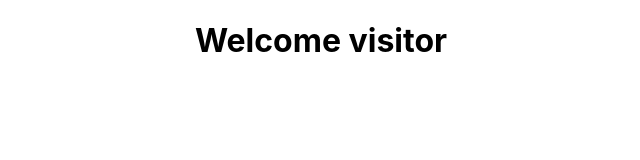
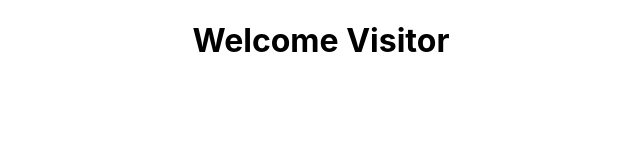
Before and after one commit to Azadmel/ReactFundas, a React (Create React App) app: page / in a window 1280 px wide. Shown: the top 160 px of the page, without its empty margins (319-959 px from the left). Built offline with nearby package versions, Linux system fonts and the light colour scheme.

Commit message:
Initialize state for Message

```diff
--- a/src/components/Message.js
+++ b/src/components/Message.js
@@ -1,8 +1,16 @@
 import React, { Component } from 'react'
 
 class Message extends Component {
+
+    constructor() {
+        super()
+        this.state = {
+            message: 'Welcome Visitor'
+        }
+    }
+
     render() {
-        return <h1>Welcome visitor</h1>
+        return <h1>{this.state.message}</h1>
     }
 }
 
```
